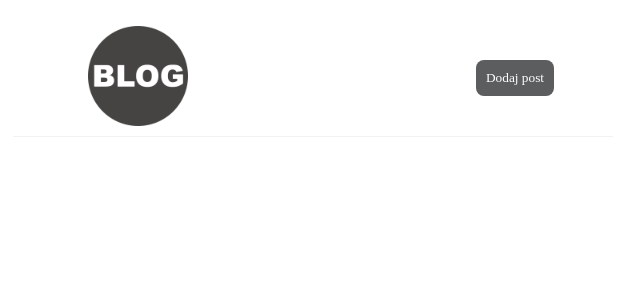
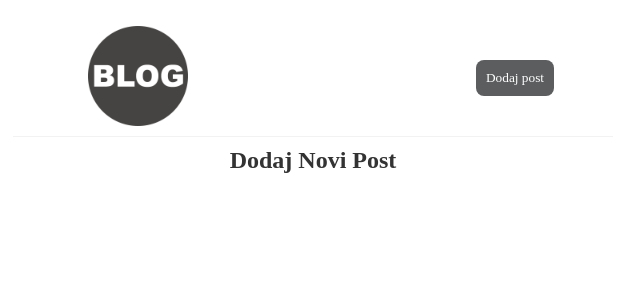
Before and after one commit to DarkoPG27/New-React-Blog, a React (Create React App) app in the folder blog-app/: page /add-post in a window 1280 px wide. Shown: the top 300 px of the page, without its empty margins (327-967 px from the left). Built offline with nearby package versions, Linux system fonts and the light colour scheme.

Commit message:
added Create route

```diff
--- a/blog-app/src/App.js
+++ b/blog-app/src/App.js
@@ -1,5 +1,6 @@
 import Navbar from "./Navbar";
 import Home from "./Home";
+import Create from "./Create";
 import { BrowserRouter as Router, Route, Switch } from 'react-router-dom';
 
 function App() {
@@ -10,6 +11,7 @@ function App() {
         <div className="content">
           <Switch>
             <Route exact path="/"><Home /></Route>
+            <Route path="/add-post"><Create /></Route>
           </Switch>
         </div>
       </div>
--- /dev/null
+++ b/blog-app/src/Create.js
@@ -0,0 +1,9 @@
+const Create = () => {
+    return (
+        <div className="create">
+            <h2>Dodaj Novi Post</h2>
+        </div>
+    );
+}
+
+export default Create;
```
